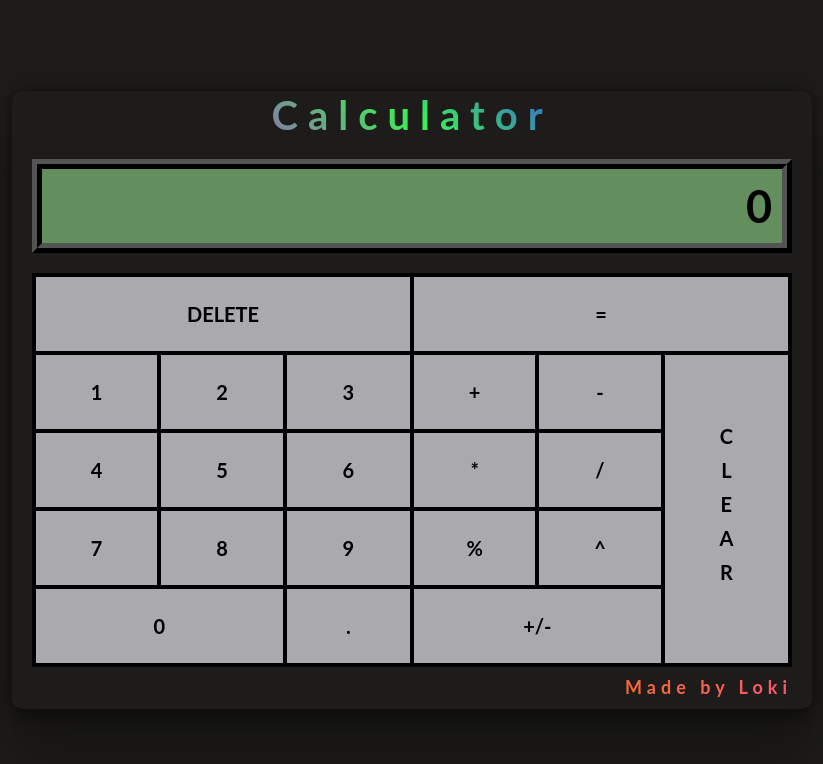
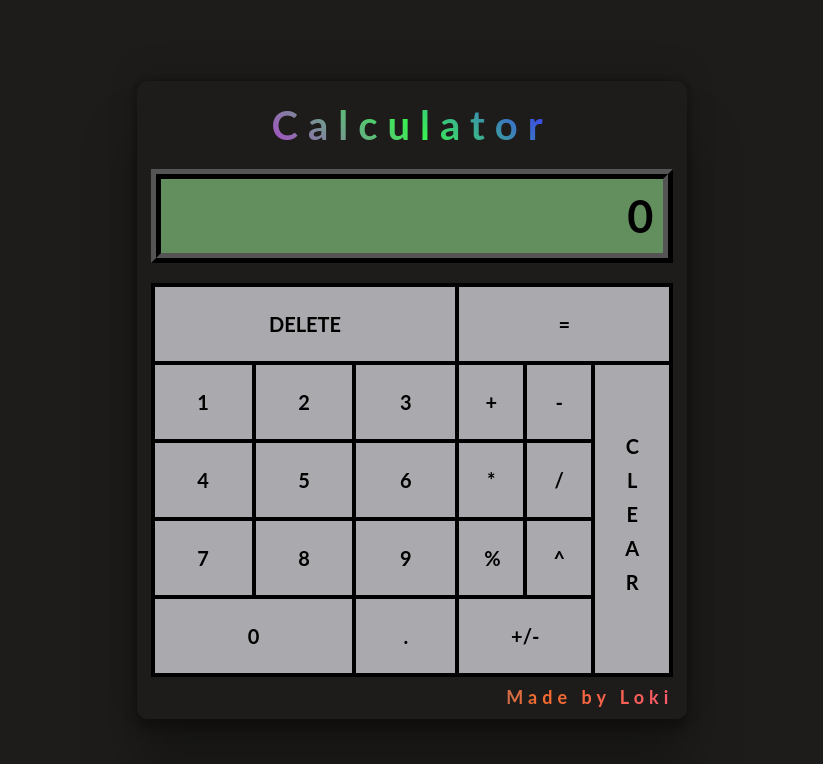
Before and after one commit to lokesh-karthikeyan/odin-calculator, a plain HTML site: page index.html in a window 1280 px wide. Shown: the whole page, without its empty margins (228-1051 px from the left). Drawn offline with Linux system fonts and the light colour scheme; a web font is replaced by a local one.

Commit message:
Minor: Revise `sizes`
 + Reduced the "<body>" element's width, and fixed the default width for all "<buttons>".
 + Added "margin" spacing for the ".page-title" class element.
 + Reduced the container's size of the "operators".

Now, the app has a big number buttons column and a small operator buttons column.

```diff
--- a/css/style.css
+++ b/css/style.css
@@ -26,7 +26,7 @@ html {
 body {
   background-color: hsl(40, 5.45%, 10.78%);
   min-height: 100vh;
-  max-width: 800px;
+  max-width: 550px;
   margin: 0 auto;
   display: flex;
   justify-content: center;
@@ -53,6 +53,7 @@ body {
   color: transparent;
   text-align: center;
   letter-spacing: 10px;
+  margin: 20px auto;
 }
 
 /**------ WRAPPER'S CONTENTS [SECTION - 02] ------**/
@@ -101,6 +102,7 @@ body {
   font-family: "Lato", Verdana, Geneva, Tahoma, sans-serif;
   font-weight: bolder;
   font-size: 1rem;
+  min-width: 30px;
 }
 
 .rows .column-2 {
@@ -160,6 +162,10 @@ body {
   letter-spacing: 10px;
 }
 
+.signs-container {
+  flex-basis: 30%;
+}
+
 /**------ WRAPPER'S CONTENTS [FOOTER] ------**/
 
 .page-footer {
```
